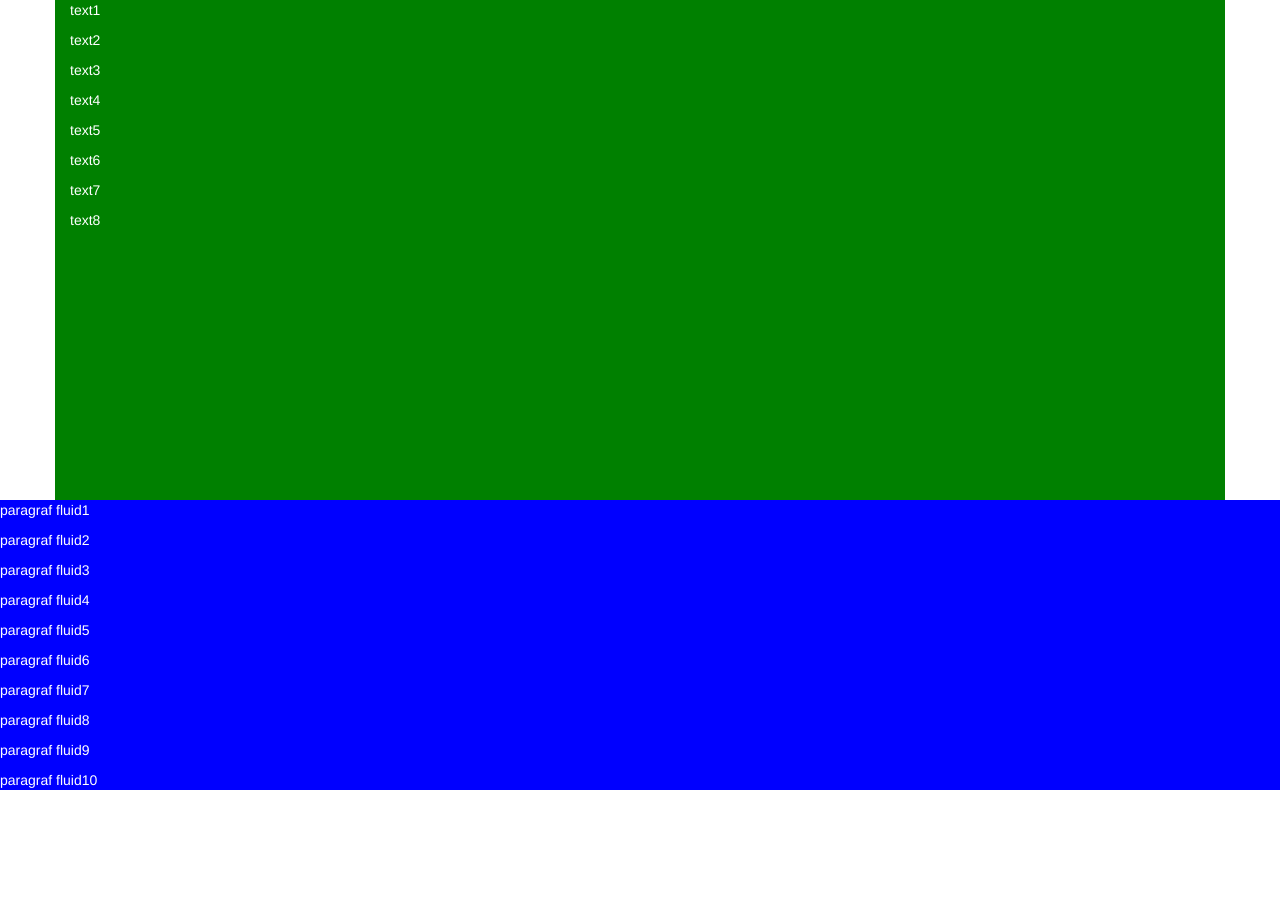
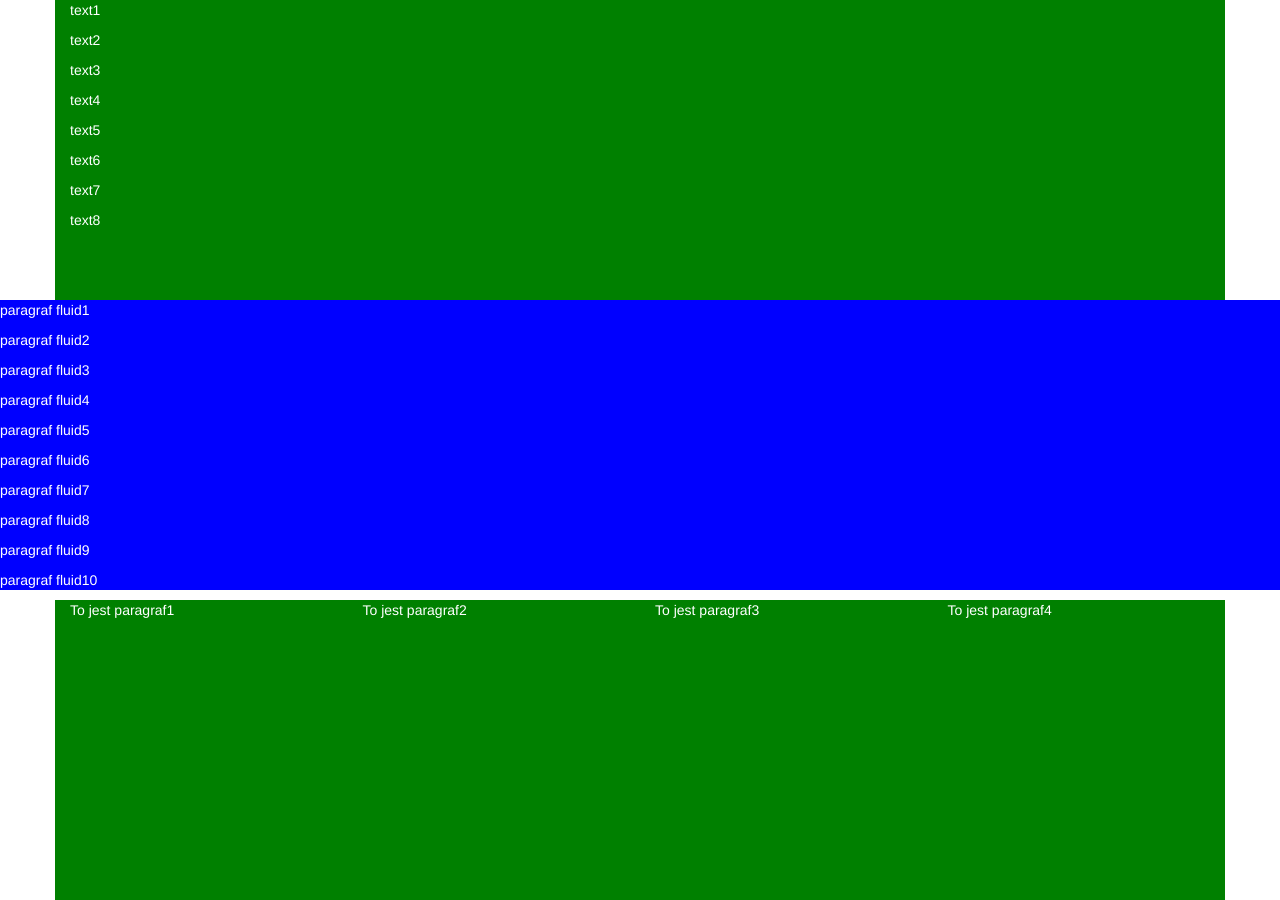
Before and after one commit to Yarikua/Bootstrap-1, a plain HTML site: page index.html in a window 1280 px wide. Before the commit the page ends 800 px from the top, so only its background shows below. Drawn offline with Linux system fonts and the light colour scheme.

Commit message:
bootstrap jak dziala (warte uwagi)

```diff
--- a/css/style.css
+++ b/css/style.css
@@ -4,7 +4,7 @@ div{
 
 body>div.container{
     background-color: green;
-    height: 500px;
+    height: 300px;
 }
 
 body>div.conteiner-fluid{
--- a/index.html
+++ b/index.html
@@ -35,6 +35,30 @@
         <p>paragraf fluid10</p>
     </div>
 
+    <div id="grid-rwd" class="container">
+        <div class="row">
+            <div class="col-sm-6 col-lg-3">
+                <p>To jest paragraf1</p>
+            </div>
+            <div class="col-sm-6 col-lg-3">
+                <p>To jest paragraf2</p>
+            </div>
+            <div class="col-sm-6 col-lg-3">
+                <p>To jest paragraf3</p>
+            </div>
+            <div class="col-sm-6 col-lg-3">
+                <p>To jest paragraf4</p>
+            </div>
+        </div>
+    </div>
+
+
+
+
+
+
+
+
 
 
     <!--podpinamy jquery-->
```
